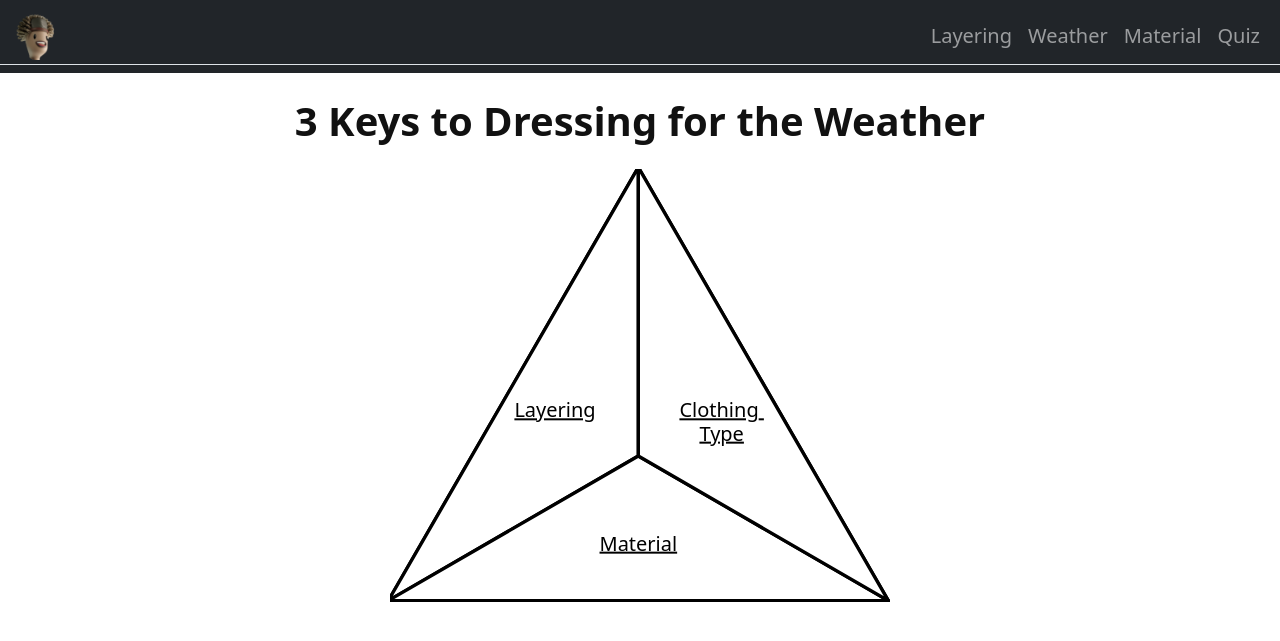
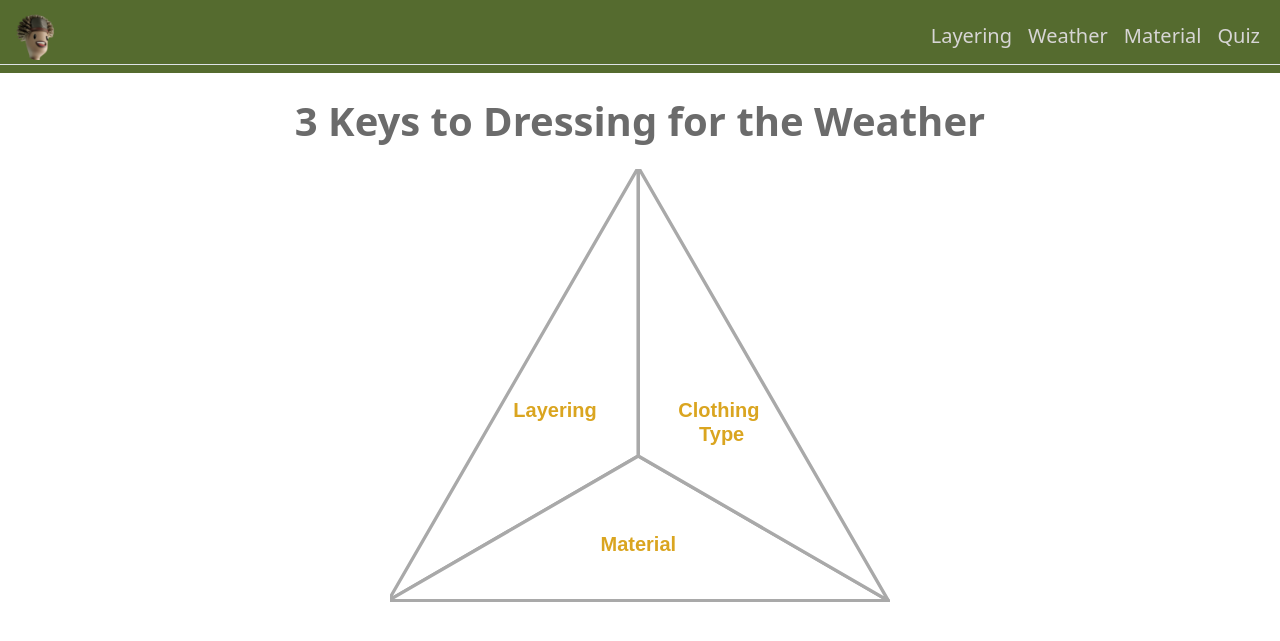
Before and after one commit to HapisaurusRex/UI_Design-Final, a Flask app: page / in a window 1280 px wide. Shown: the top 641 px of the page. Run offline with Flask 3, Linux system fonts and the light colour scheme; some libraries are stand-ins or nearby versions.

Commit message:
added color scheme

```diff
--- a/static/style.css
+++ b/static/style.css
@@ -1,9 +1,28 @@
 /* ── Base Typography ── */
+/* style.css or inside <style> tag */
+.custom-navbar {
+  background-color: darkolivegreen!important; /* Your custom color */
+}
+
+/* Custom navbar background and text color */
+
+
+.custom-navbar .nav-link,
+.custom-navbar .navbar-brand {
+  color: #d7d5d5 !important; /* White text */
+}
+
+.custom-navbar .nav-link:hover,
+.custom-navbar .navbar-brand:hover {
+  color: goldenrod !important; /* Gold on hover */
+}
+
+
 body {
   font-size: 1.25rem; /* Base size: readable across screens */
   line-height: 1.6;
   font-family: system-ui, sans-serif;
-  color: #111;
+  color: #6b6b6b;
 }
 
 /* Hierarchy: topic titles, subtitles, highlights */
--- a/templates/home.html
+++ b/templates/home.html
@@ -1,10 +1,18 @@
-<!-- Placeholder Jinja2 Template (Deciding on react or not) -->
-
 {% extends "layout.html" %}
 
 {% block content %}
 <style>
   /* ── Triangle Nav Styles ── */
+.triangle-svg text {
+  fill: goldenrod; /* Your desired text color */
+  font-weight: bold;
+  font-family: sans-serif;
+  pointer-events: none; /* So clicks go to the polygon, not the text */
+}
+
+.triangle-svg a {
+  text-decoration: none;
+}
 
 .triangle-container {
   max-width: 500px;
@@ -19,31 +27,35 @@
 
 /* All edges (outer polygon + lines) */
 .triangle-svg line,
-.triangle-svg > polygon {
-  stroke: black !important;
+.triangle-svg polygon:not(.triangle-bg):not(.triangle-btn) {
   stroke-width: 2px !important;
   fill: none;
 }
 
+
 /* Clickable wedges */
 .triangle-btn {
-  fill: white !important;
-  stroke: black !important;
+  fill: white!important;
+  stroke: darkgray !important;
   stroke-width: 2px !important;
   cursor: pointer;
   transition: fill 0.3s ease;
 }
+
 .triangle-btn:hover {
-  fill: #e0f7fa !important;
+  fill: rgb(232, 232, 232) !important;
 }
 </style>
   <h1 class="text-center fw-bold mb-4">3 Keys to Dressing for the Weather</h1>
 
   <div class="triangle-container">
 	  <svg class="triangle-svg" viewBox="0 0 300 260">
+      <!-- Background triangle first (render order matters) -->
+      <!-- Background triangle MUST appear first for rendering -->
+  <polygon points="150,0 0,260 300,260" class="triangle-bg" stroke-width="2"/>
+
+      <!-- Group for the internal elements -->
 		  <g transform="translate(-1.0,-1.0)">
-		  <polygon points="150,0 0,260 300,260"
-				   fill="none" stroke="black" stroke-width="2"/>
 		    <line x1="150" y1="0"    x2="150" y2="173.2" stroke="black" stroke-width="2"/>
 		    <line x1="0"   y1="260"  x2="150" y2="173.2" stroke="black" stroke-width="2"/>
 		    <line x1="300" y1="260"  x2="150" y2="173.2" stroke="black" stroke-width="2"/>
--- a/templates/layout.html
+++ b/templates/layout.html
@@ -15,7 +15,7 @@
 </head>
 
 <body>
-    <nav class="navbar navbar-expand-lg navbar-dark bg-dark" aria-label="Main Navigation">
+    <nav class="navbar navbar-expand-lg custom-navbar" aria-label="Main Navigation">
         <div class="container-fluid border-bottom">
             <!-- using your new homeIcon.png as the brand button -->
             <a class="navbar-brand p-0" href="{{ url_for('home') }}">
```
Lines whose indentation alone changed are shown as unchanged.
